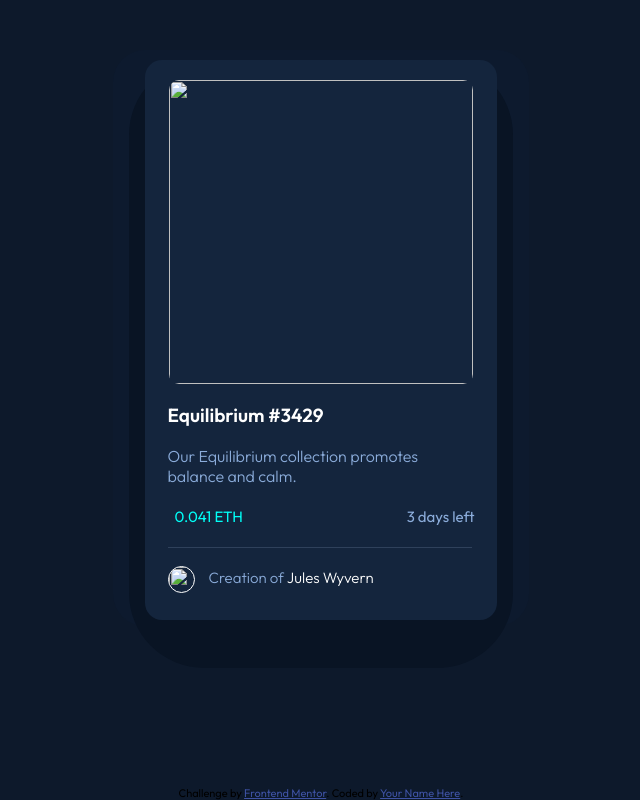
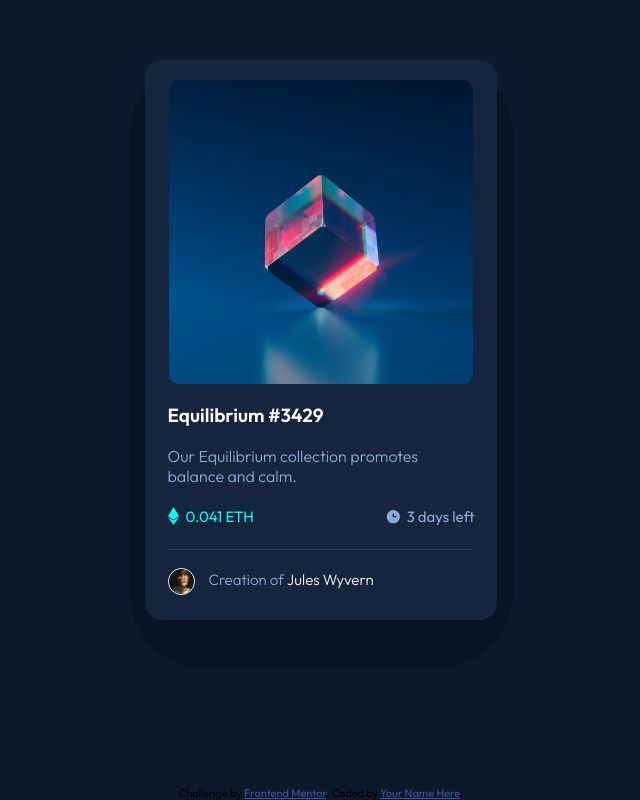
Before and after one commit to titocs/nft-preview-card-component-main, a plain HTML site: page index.html in a window 1280 px wide. Shown: the part 110-910 px from the top of the page, without its empty margins (319-959 px from the left). Drawn offline with Linux system fonts and the light colour scheme; the site is published under a folder, as on GitHub Pages, so addresses that start at the root find nothing.

Commit message:
Update index.html

```diff
--- a/index.html
+++ b/index.html
@@ -13,7 +13,7 @@
         <div class="container-first">
             <div class="container">
                 <div class="gambar">
-                    <img src="/images/image-equilibrium.jpg" class="gambar-eth" alt="">
+                    <img src="images/image-equilibrium.jpg" class="gambar-eth" alt="">
                 </div>
                 <div class="bawah">
                     <div class="caption">
@@ -22,16 +22,16 @@
                     </div>
                     <div class="logos">
                         <div class="ethereum">
-                            <img src="/images/icon-ethereum.svg" alt="">
+                            <img src="images/icon-ethereum.svg" alt="">
                             <h4>0.041 ETH</h4>
                         </div>
                         <div class="day">
-                            <img src="/images/icon-clock.svg" alt="">
+                            <img src="images/icon-clock.svg" alt="">
                             <h4>3 days left</h4>
                         </div>
                     </div>
                     <div class="foot">
-                        <img src="/images/image-avatar.png"  alt="">
+                        <img src="images/image-avatar.png"  alt="">
                         <h5>Creation of <span>Jules Wyvern</span></h5>
                     </div>
                 </div>
```
